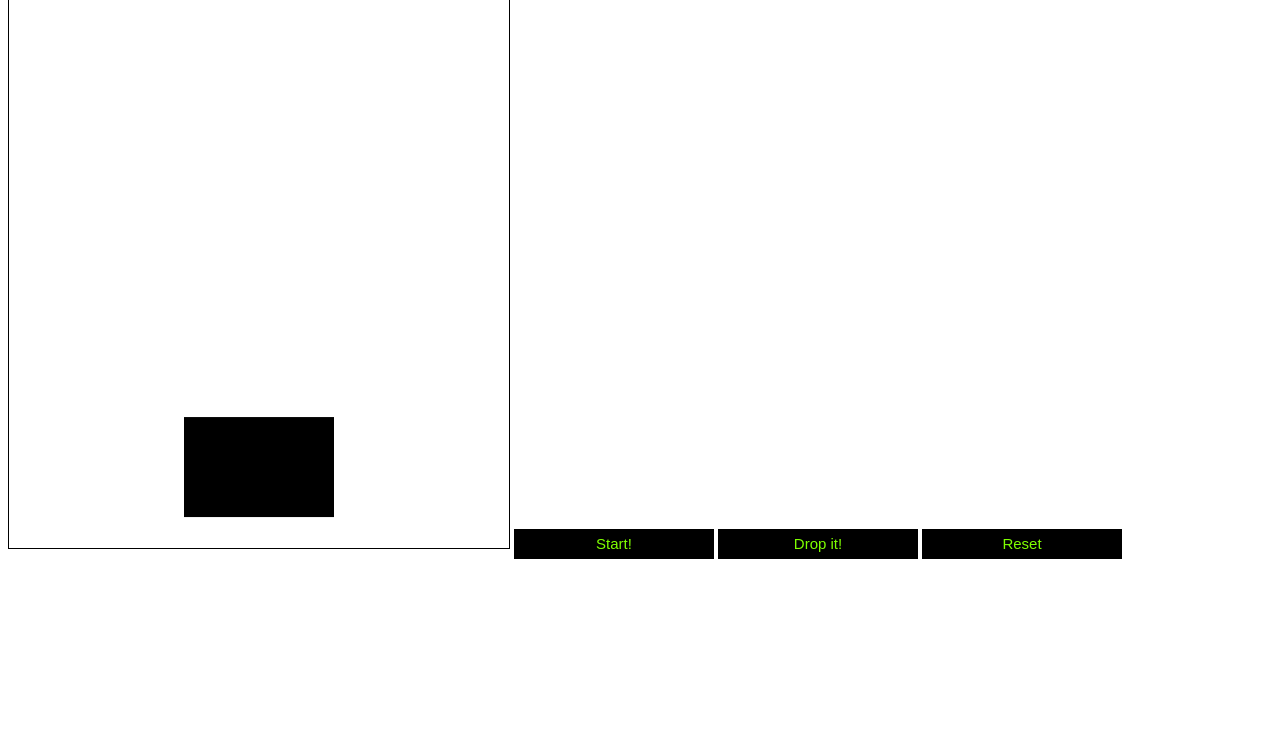
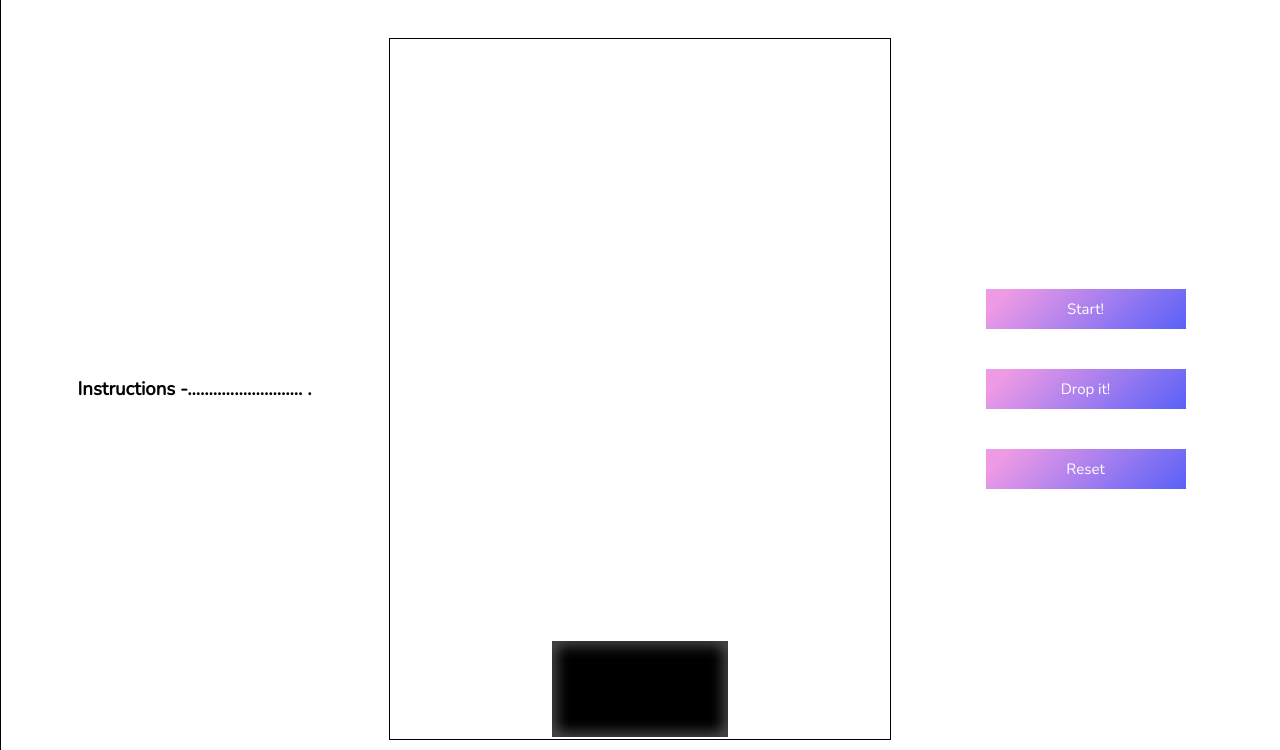
Before and after one commit to fereber1294/tower_blocks, a plain HTML site: page index.html in a window 1280 px wide. Shown: the part 161-911 px from the top of the page. Before the commit the page ends 800 px from the top, so only its background shows below. Drawn offline with nearby package versions, Linux system fonts and the light colour scheme.

Commit message:
styles and css first draft

```diff
--- a/index.html
+++ b/index.html
@@ -5,17 +5,42 @@
   <meta http-equiv="X-UA-Compatible" content="IE=edge">
   <meta name="viewport" content="width=device-width, initial-scale=1.0">
   <title>Document</title>
+  <link rel="preconnect" href="https://fonts.gstatic.com">
+  <link href="https://fonts.googleapis.com/css2?family=Nunito:wght@300&display=swap" rel="stylesheet">
   <link rel="stylesheet" href="./style.css">
 </head>
 <body>
+  <header>
+    <div id="title">
+      <h1>-Bloxx-</h1>
+    </div>
+  </header>
 
-  <canvas id="main" height="700" width="500"></canvas>
+  <div id="container">
 
-  <button id="start-button"> Start!</button>
-  <button id="drop"> Drop it!</button>
-  <button id="reset"> Reset</button>
-  <!-- <script src="js/index.js"></script> -->
-  <script src="js/draft.js"></script>
-  <!-- <script src="js/entourage.js"></script> -->
+    <div id="back">
+      <canvas id="background-canvas" height="720" width="1920"></canvas>
+    </div>
+
+    <div id="game">
+      <div id="left-panel">
+        <h3>Instructions -...........................                .</h3>
+      </div>
+
+      <div id="main-game">
+        <canvas id="main" height="700" width="500"></canvas>
+      </div>
+
+      <div id="right-panel">
+        <button id="start-button"> Start!</button>
+        <button id="drop"> Drop it!</button>
+        <button id="reset"> Reset</button>
+      </div>
+
+    </div>
+  </div>
+  <script src="js/index.js"></script>
+  <!-- <script src="js/draft.js"></script>
+  <script src="js/entourage.js"></script> -->
 </body>
 </html>
--- a/js/draft.js
+++ b/js/draft.js
@@ -64,6 +64,39 @@ class Block {
 
 }
 
+//Background
+
+const background = new Image();
+background.src = './editables/fondo.png'
+
+const myGameArea = {
+  frames: 0,
+  score: function() {
+    const points = Math.floor(this.frames/5);
+    ctx.font = '40px serif';
+    ctx.fillStyle = 'white';
+    ctx.fillText(`Score ${points}`, 75, 50)
+  }
+
+}
+const backgroundImg = {
+  img: background,
+  x:0,
+  y:0,
+  speed: 1,
+  move:function(){
+    this.y += this.speed
+    this.y %= cH
+  },
+  draw: function(){
+    ctx.drawImage(this.img,0,this.y,cW,cH);
+    ctx.drawImage(this.img,0,this.y - cH,cW,cH);
+  }
+
+}
+
+
+
 //Init the element
 
 let blox
@@ -100,27 +133,27 @@ function animate(){
 
   blox.update()
 }
-init()
-animate()
+// init()
+// animate()
 
 
 //MOTOR
 
 window.onload = () => {
-  document.getElementById("drop").addEventListener("click", saludo())
+  document.getElementById("drop").addEventListener("click", init())
   document.getElementById("reset").addEventListener("click", reset)
   document.getElementById("start-button").onclick = () => {
     startGame();
   };
   function startGame(){
     delCanvas();
-    backgroundImg.move();
-    backgroundImg.draw();
-    init()
-    animate()
-    drawBase(bW,bH/3,twrTop+(bH/3)*2)
+    // init()
+    // animate()
 
 
   }
 
 }
+backgroundImg.move();
+backgroundImg.draw();
+drawBase(bW,bH/3,twrTop+(bH/3)*2)
--- a/js/index.js
+++ b/js/index.js
@@ -1,5 +1,11 @@
 const canvas = document.getElementById("main")
 const ctx = canvas.getContext("2d")
+
+let colors = [
+  'white',
+  'chartreuse',
+  'cyan',
+]
 
 let cW = canvas.width
 let cH = canvas.height
@@ -49,6 +55,11 @@ function drawBlock(w,h,top,c) {
     ctx.fillStyle = c
     ctx.fillRect(twrLeft,top,w,h)
     ctx.strokeStyle = 'white'
+    ctx.lineWidth = 4
+    ctx.shadowColor = 'white'
+    ctx.shadowBlur = 15
+    ctx.shadowOffsetX = 0
+    ctx.shadowOffsetY = 0
     ctx.stroke()
     ctx.strokeRect(twrLeft,top,w,h)
   numBlocks += 1
@@ -68,16 +79,44 @@ getTwrLimits(){
 
 }
 //Add background as a gradient
-const background = () => {
-  let grd = ctx.createLinearGradient(0,-800,0,800)
-  grd.addColorStop(0, "black")
-  grd.addColorStop(1, "white")
+// const background = () => {
+//   let grd = ctx.createLinearGradient(0,-800,0,800)
+//   grd.addColorStop(0, "black")
+//   grd.addColorStop(1, "white")
 
-  ctx.fillStyle = grd
-  ctx.fillRect(0,0,600,800)
+//   ctx.fillStyle = grd
+//   ctx.fillRect(0,0,600,800)
+// }
+// background()
+const background = new Image();
+background.src = './editables/fondo.png'
+
+const myGameArea = {
+  frames: 0,
+  score: function() {
+    const points = Math.floor(this.frames/5);
+    ctx.font = '40px serif';
+    ctx.fillStyle = 'white';
+    ctx.fillText(`Score ${points}`, 75, 50)
+  }
+
 }
-background()
+const backgroundImg = {
+  img: background,
+  x:0,
+  y:0,
+  speed: 1,
+  move:function(){
+    this.y += this.speed
+    this.y %= 2100
+  },
+  draw: function(){
+    ctx.drawImage(this.img,0,2100,cW,-2100);
+    ctx.drawImage(this.img,0,this.y - 2100,cW,-2100);
+  }
 
+}
+backgroundImg.draw()
 /*
 PENDULUM
 */
@@ -111,7 +150,7 @@ function reset (){
   numBlocks = 1
   twrTop = (cH - (numBlocks * bH))
   ctx.clearRect(0,0,cW,cH)
-  background()
+  backgroundImg.draw()
   drawBlock(bW,bH,twrTop,blockColor)
 }
 
--- a/style.css
+++ b/style.css
@@ -1,12 +1,92 @@
-canvas {
-   border: 1px solid black;
+header{
+  display: flex;
+  flex-direction: row;
+  align-content: center;
+  align-items: center;
+  justify-content: center;
+  height: 150px;
+}
+
+h1{
+  font-family: 'Nunito', sans-serif;
+}
+h3{
+  font-family: 'Nunito', sans-serif;
+}
+
+#back{
+  width: 100%;
+  height: 100%;
+  position: absolute;
+  top: 150px;
+  left: 0;
+  z-index: 10;
+}
+
+#background-canvas{
+  border: 1px solid black;
+  width: 100%;
+  height: 100%;
+}
+
+#game{
+  width: 100%;
+  height: 100%;
+  position: absolute;
+  top: 150px;
+  left: 0;
+  z-index: 10;
+  display: flex;
+  flex-direction: row;
+  justify-content: space-evenly;
+  align-items: center;
+  align-content: center;
+}
+
+#left-panel{
+  width: 33%;
+  display: flex;
+  flex-direction: row;
+  justify-content: center;
+  align-items: center;
+  align-content: center;
+}
+
+#main-game{
+  display: flex;
+  flex-direction: row;
+  justify-content: center;
+  align-items: center;
+  align-content: center;
+}
+
+#right-panel{
+  width: 33%;
+  display: flex;
+  flex-wrap: wrap;
+  flex-direction: row;
+  justify-content: center;
+  align-items: center;
+  align-content: center;
+}
+
+
+#main {
+
+  border: 1px solid black;
 }
 
 button {
-  height: 30px;
+
+  font-family: 'Nunito', sans-serif;
+  height: 40px;
   width: 200px;
-  background-color: black;
-  color: chartreuse;
+  background-image: linear-gradient( 135deg, #EE9AE5 10%, #5961F9 100%);
+  color: white;
+  margin-top:20px;
+  margin-bottom:20px;
+  margin-left:20px;
+  margin-right: 20px;
   border: 2px;
   text-align: center;
   font-size: 15px;
```
Also changed, not shown: js/entourage.js (+25 -30 lines).
